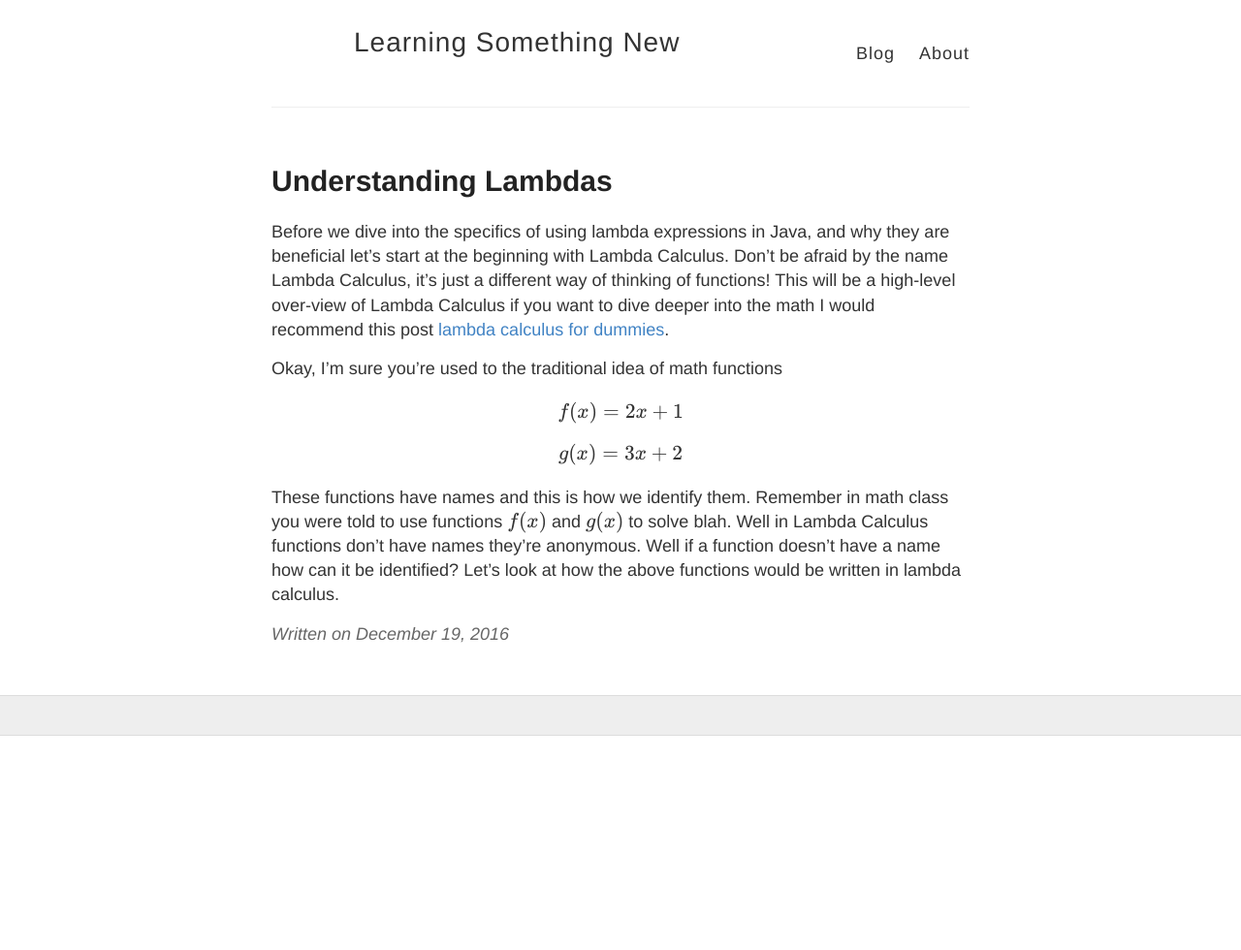
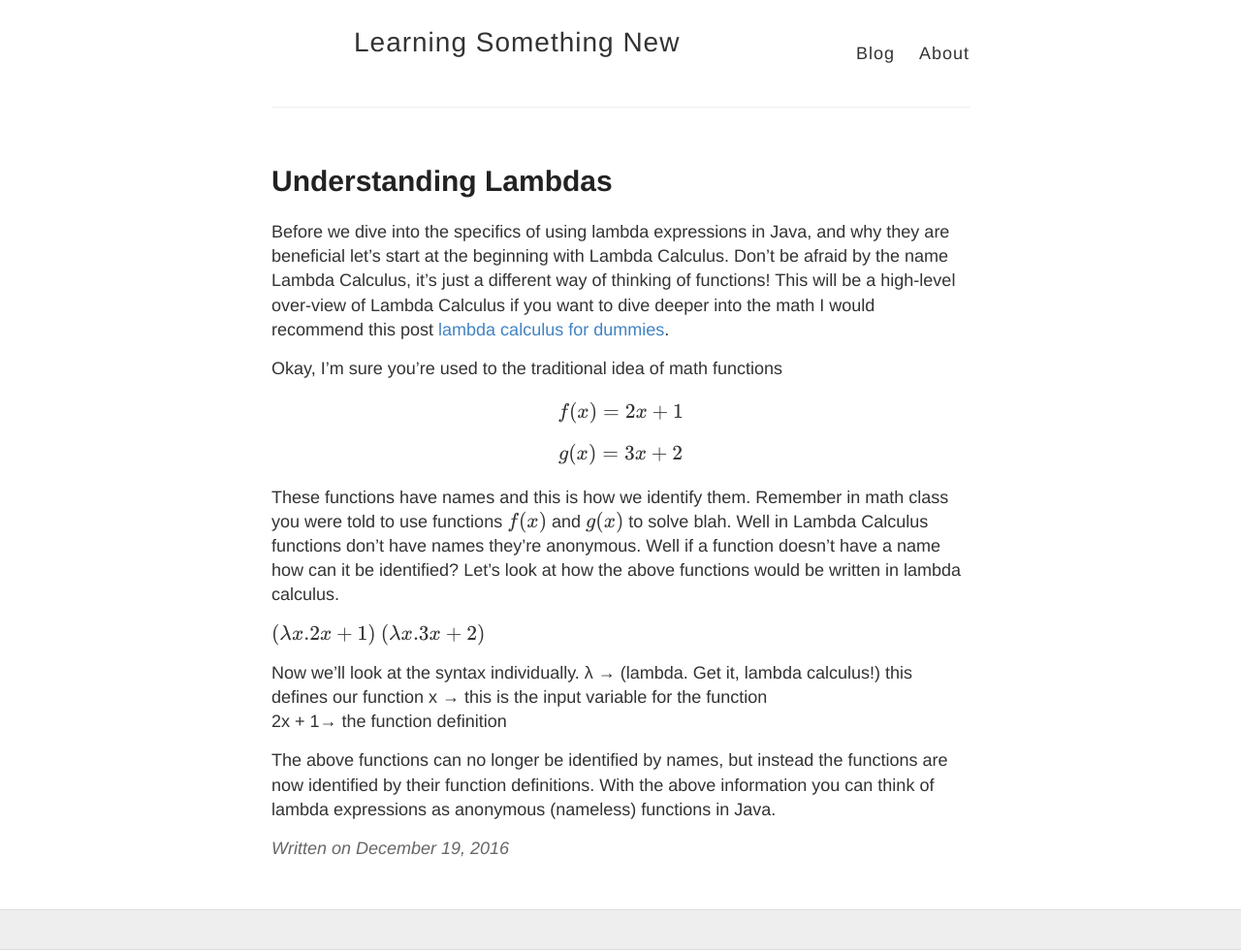
Before and after one commit to msaldivar/msaldivar.github.io, a Jekyll site: the page built from _posts/2016-12-19-learning-lambdas.md, in a window 1280 px wide. Shown: the whole page at 97% size. Built offline with Jekyll 4.4.1, drawn with Linux system fonts in a browser that asks for light colours; formulas are drawn with MathJax 3; before the commit the page ends 900 px from its top, so only the background shows below that.

Commit message:
post change

```diff
--- a/_posts/2016-12-19-learning-lambdas.md
+++ b/_posts/2016-12-19-learning-lambdas.md
@@ -12,3 +12,13 @@ $$f(x) = 2x + 1$$
 $$g(x) = 3x + 2$$
 
 These functions have names and this is how we identify them. Remember in math class you were told to use functions \\(f(x)\\) and \\(g(x)\\) to solve blah. Well in Lambda Calculus functions don’t have names they’re anonymous. Well if a function doesn’t have a name how can it be identified? Let’s look at how the above functions would be written in lambda calculus.
+
+$$(λx.2x + 1)$$
+$$(λx.3x + 2)$$
+
+Now we’ll look at the syntax individually.
+λ → (lambda. Get it, lambda calculus!) this defines our function
+x → this is the input variable for the function
+2x + 1→ the function definition
+
+The above functions can no longer be identified by names, but instead the functions are now identified by their function definitions. With the above information you can think of lambda expressions as anonymous (nameless) functions in Java.
```
